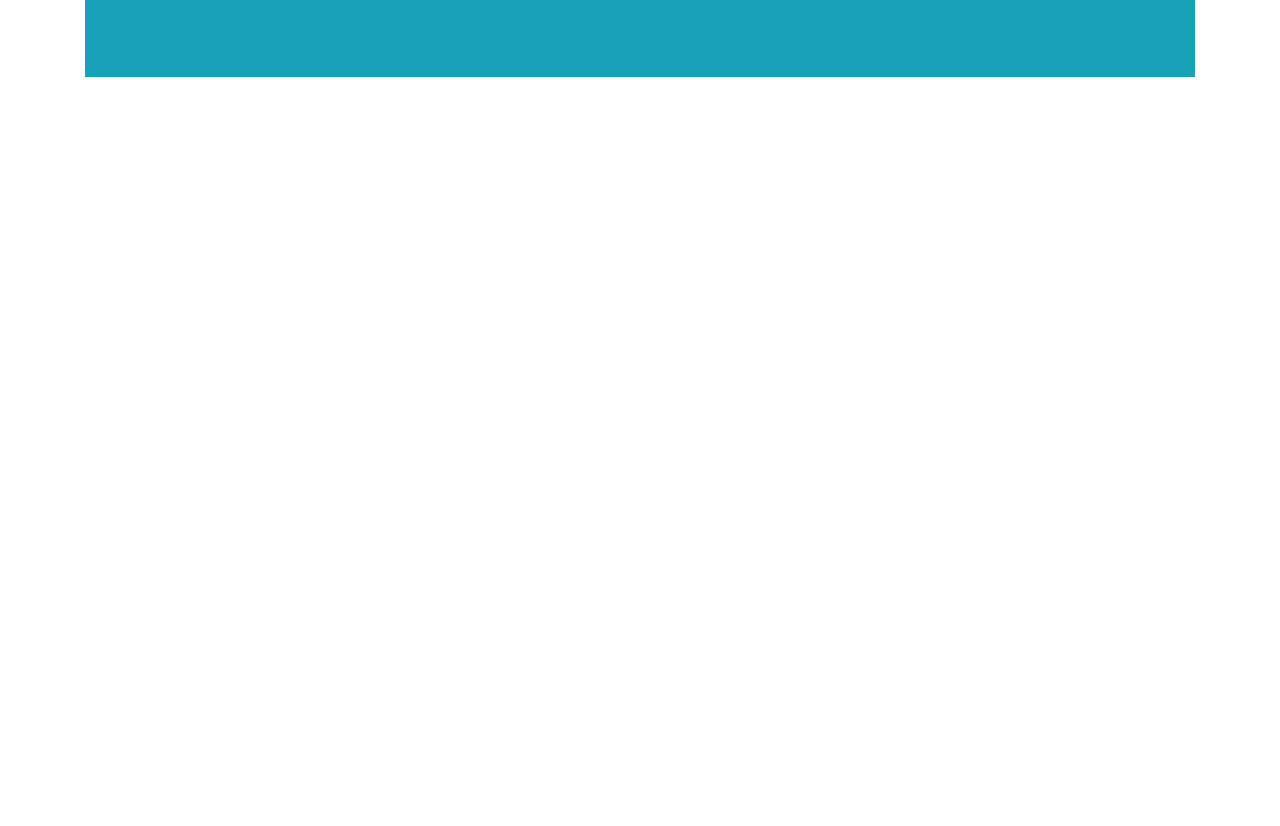
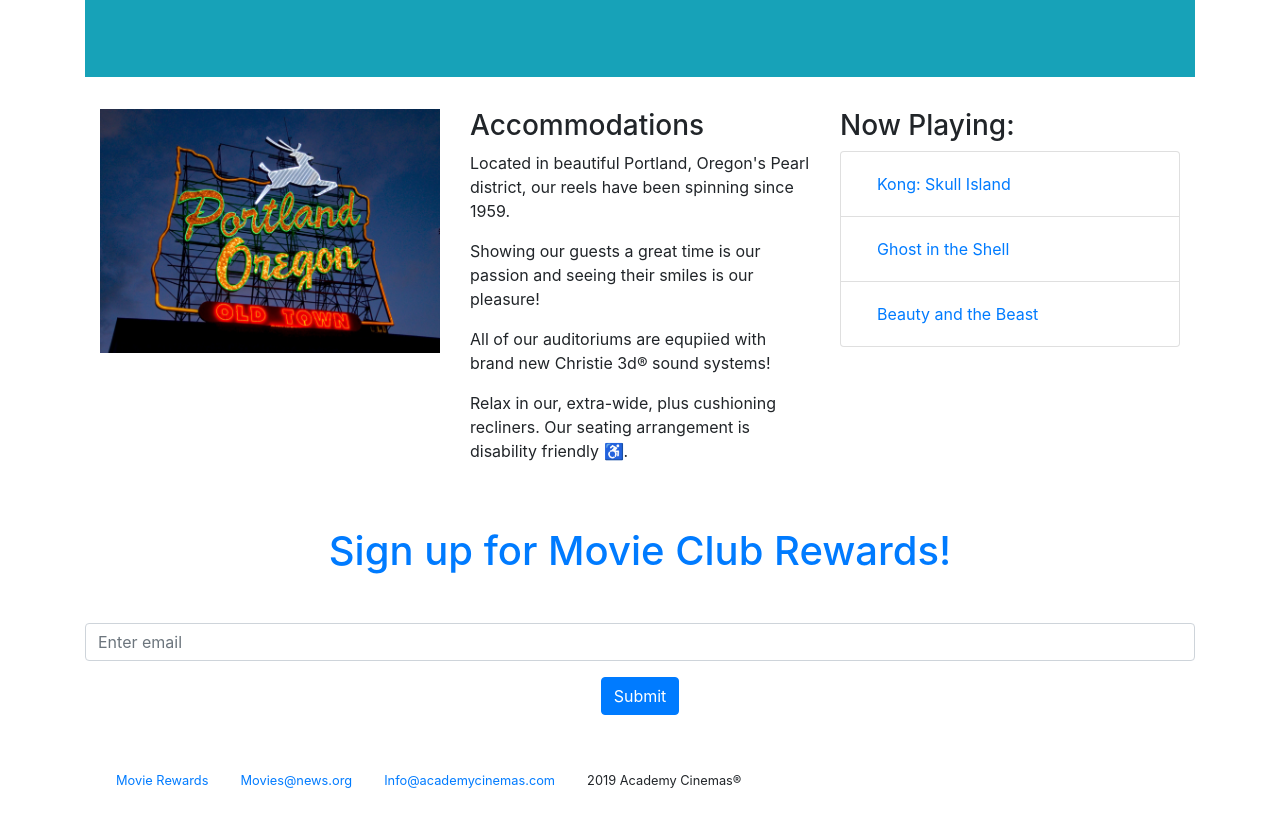
Before and after one commit to Jamesmb7/HTML-and-CSS-Projects, a plain HTML site: page bootstrap4_project/academy_cinemas.html in a window 1280 px wide. Shown: the part 228-1054 px from the top of the page. Before the commit the page ends 800 px from the top, so only its background shows below. Drawn offline with nearby package versions, Linux system fonts and the light colour scheme.

Commit message:
Update academy_cinemas.html

```diff
--- a/bootstrap4_project/academy_cinemas.html
+++ b/bootstrap4_project/academy_cinemas.html
@@ -42,6 +42,40 @@
           </div>
 
 
+          <div class="container">
+            <div class="row">
+              <div class="col-sm">
+               <img class="img-fluid" src="./img/pdx.jpg" alt="">
+              </div>
+
+              <div class="col-sm">
+
+                <h3>Accommodations</h3>
+                <p>Located in beautiful Portland, Oregon's Pearl district, our reels have been spinning since 1959.</p>
+                <p>Showing our guests a great time is our passion and seeing their smiles is our pleasure!</p>
+                <p>All of our auditoriums are equpiied with brand new Christie 3d&reg; sound systems!</p>
+                <p>Relax in our, extra-wide, plus cushioning recliners. Our seating arrangement is disability friendly &#9855;.</p>
+
+              </div>
+
+              <div class="col-sm">
+                <h3>Now Playing:</h3>
+                <ul class="list-group">
+                    <li class="list-group-item">
+                        <a class="nav-link" href="">Kong: Skull Island</a>
+                    </li>
+                    <li class="list-group-item">
+                        <a class="nav-link" href="">Ghost in the Shell</a>
+                    </li>
+                    <li class="list-group-item">
+                        <a class="nav-link" href="">Beauty and the Beast</a>
+                    </li>
+                </ul>
+             </div>
+            </div>
+          </div>
+
+          <!-- Showtimes -->
 
 
 
@@ -49,6 +83,35 @@
 
 
 
+
+          <!-- Showtimes -->
+
+          <div class="text-center">
+            <form>
+                <h1 class="text-primary my-5">Sign up for Movie Club Rewards!</h1>
+                <div class="form-group">
+                    <input type="email" class="form-control" id="exampleInputEmail1" aria-describedby="emailHelp" placeholder="Enter email">
+                    </div>
+                    <button type="submit" class="btn btn-primary">Submit</button>
+                </form>
+         </div>
+
+         <div class="container my-5">
+            <ul class="nav nav-inline">
+                <li class="nav-item">
+                    <small><a class="nav-link active" href="#">Movie Rewards</a></small>
+                </li>
+                <li class="nav-item">
+                    <small><a class="nav-link" href="#">Movies@news.org</a></small>
+                </li>
+                <li class="nav-item">
+                    <small><a class="nav-link" href="#">Info@academycinemas.com</a></small>
+                </li>
+                <li class="nav-item">
+                    <small class="nav-link">2019 Academy Cinemas&reg;</a></small>
+                </li>
+            </ul>
+         </div>
 
 
 
```
